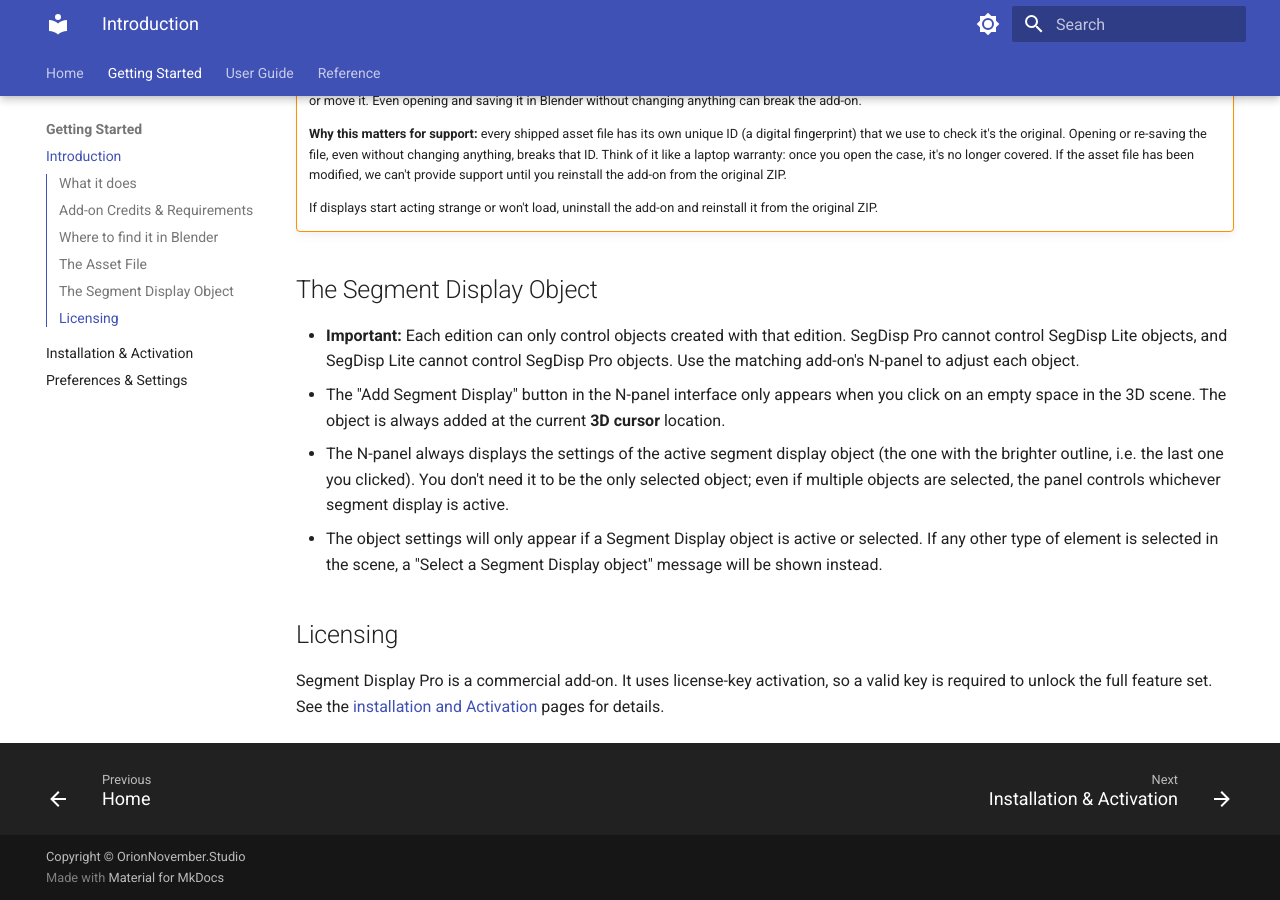
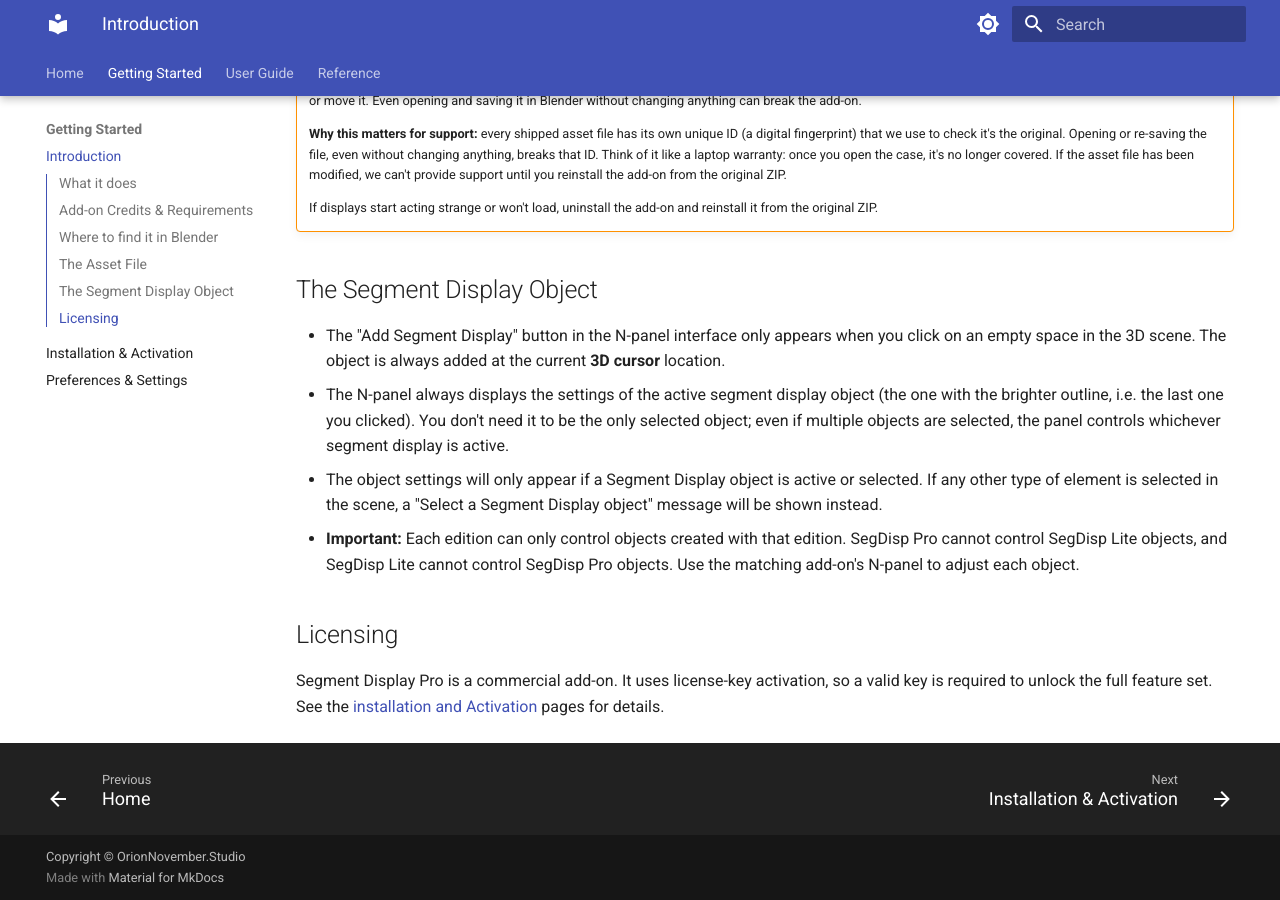
Before and after one commit to ahmetmaya-orion/segment-display-pro-docs, an MkDocs documentation site: the page built from docs/introduction.md, in a window 1280 px wide and 900 px high, scrolled down 2402 px. Built offline with MkDocs 1.6.1 and Material for MkDocs 9.7.7, drawn with Linux system fonts in a browser that asks for light colours.

```diff
--- a/docs/introduction.md
+++ b/docs/introduction.md
@@ -67,13 +67,12 @@ Blender's other N-panel categories.
 
 ## The Segment Display Object
 
-- **Important:** Each edition can only control objects created with that edition. SegDisp Pro cannot control SegDisp Lite objects, and SegDisp Lite cannot control SegDisp Pro objects. Use the matching add-on's N-panel to adjust each object.
-
 - The "Add Segment Display" button in the N-panel interface only appears when you click on an empty space in the 3D scene. The object is always added at the current **3D cursor** location.
 
 - The N-panel always displays the settings of the active segment display object (the one with the brighter outline, i.e. the last one you clicked). You don't need it to be the only selected object; even if multiple objects are selected, the panel controls whichever segment display is active.
 
 - The object settings will only appear if a Segment Display object is active or selected. If any other type of element is selected in the scene, a "Select a Segment Display object" message will be shown instead.
+- **Important:** Each edition can only control objects created with that edition. SegDisp Pro cannot control SegDisp Lite objects, and SegDisp Lite cannot control SegDisp Pro objects. Use the matching add-on's N-panel to adjust each object.
 
 ## Licensing
 
```
